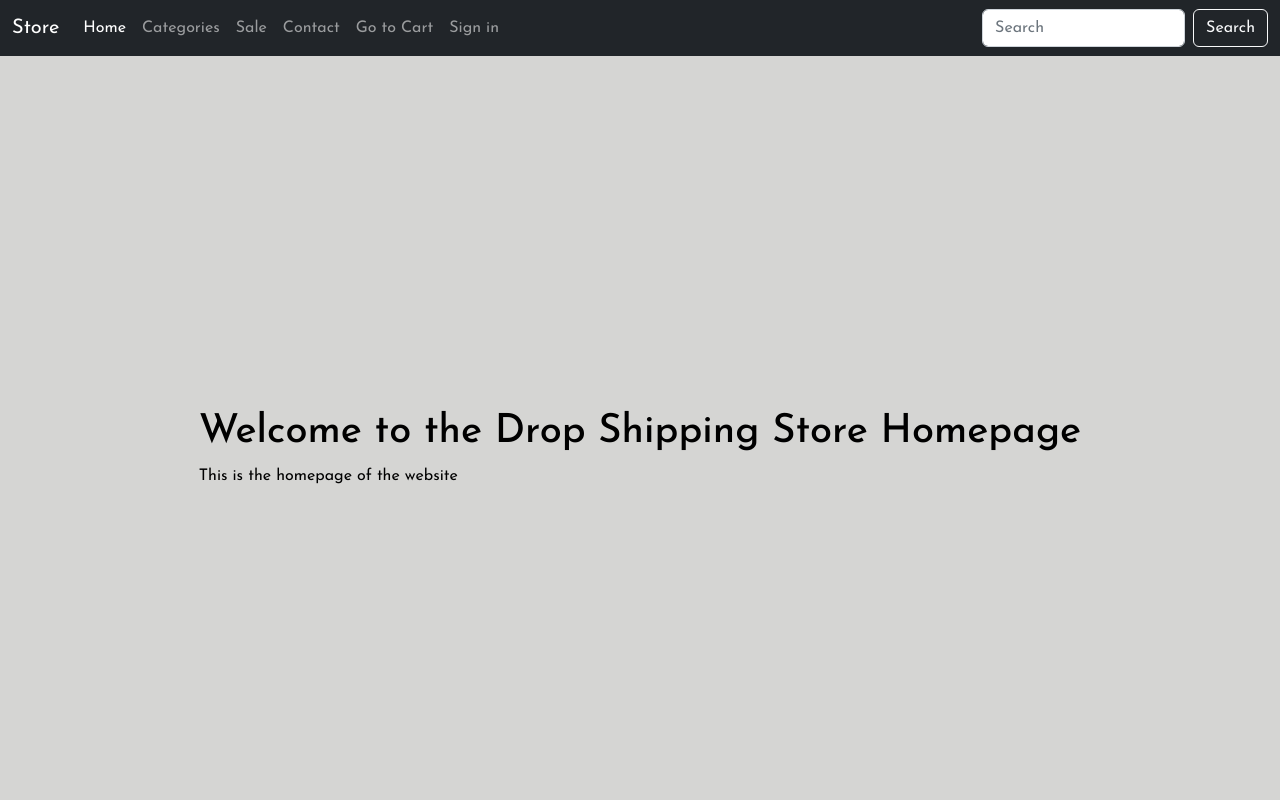
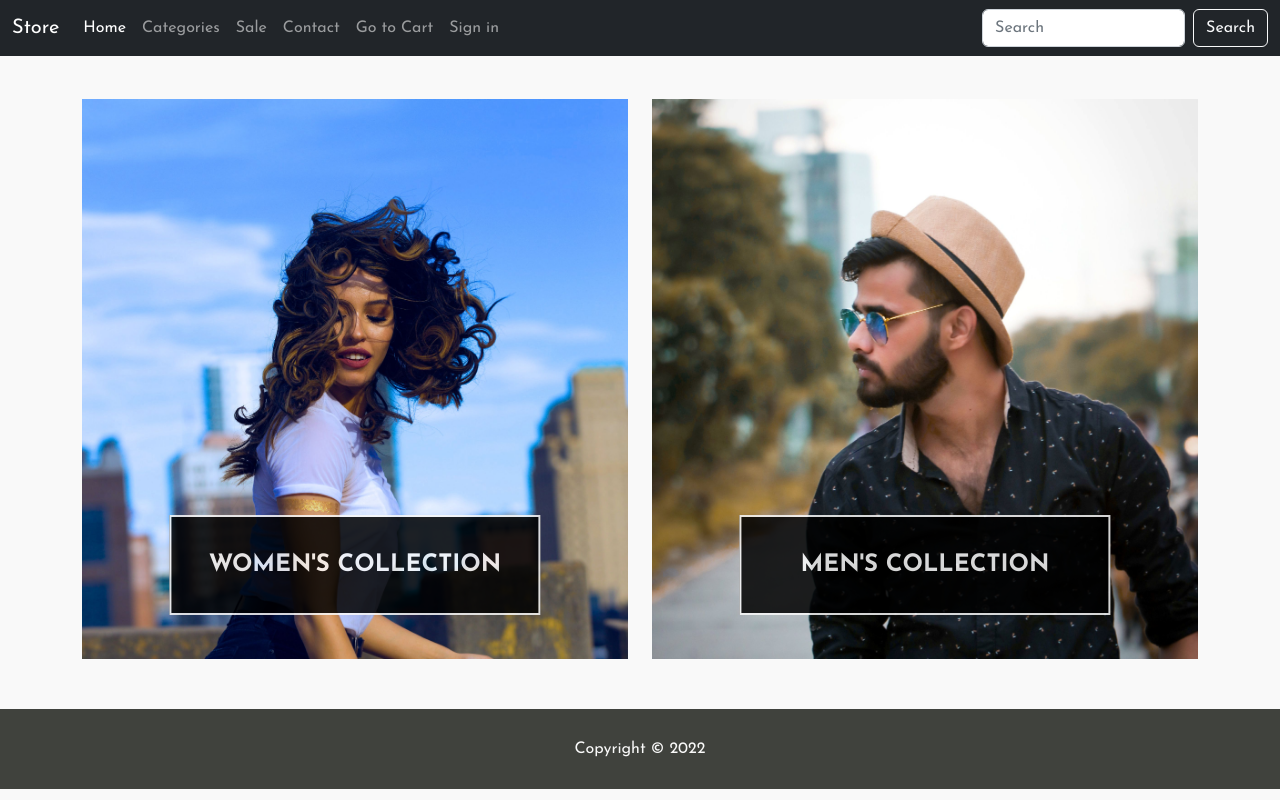
Before and after one commit to sedc-codecademy/sp2022-cp02-dsw-1, a website with bundled scripts: page client/index.html in a window 1280 px wide. Shown: the top 800 px of the page. Built offline with nearby package versions, Linux system fonts and the light colour scheme; a web font is replaced by a local one.

Commit message:
added homepage top section

```diff
--- a/client/src/views/homepage.view.js
+++ b/client/src/views/homepage.view.js
@@ -1,10 +1,36 @@
 export default class HomepageView {
     static render() {
         return `
-            <div class="homepage">
-                <h1>Welcome to the Drop Shipping Store Homepage</h1>
-                <p>This is the homepage of the website</p>
+        <!-- Homepage Top Section -->
+        <section class="homepage-top-section">
+          <div class="container">
+            <div class="row">
+              <div class="col-12 col-md-6 homepage-top-section__link position-relative">
+                <a href="/#/women">
+                  <img src="../images/main-woman-medium.jpg" alt="female model">
+                </a>
+                <div class="homepage-top-section__button-container">
+                  <div class="homepage-top-section__button">
+                    <div class="homepage-top-section__button__slide"></div>
+                    <a href="#" class='homepage-top-section__link'>Women's Collection</a>
+                  </div>
+                </div>
+              </div>
+              <div class="col-12 col-md-6 homepage-top-section__link position-relative">
+                <a href="/#/men">
+                  <img src="../images/main-man-medium.jpg" alt="male model">
+                </a>
+                <div class="homepage-top-section__button-container">
+                  <div class="homepage-top-section__button">
+                    <div class="homepage-top-section__button__slide"></div>
+                    <a href="#" class='homepage-top-section__link'>Men's Collection</a>
+                  </div>
+                </div>
+              </div>
             </div>
+          </div>
+        </section>
+        <!-- End of Homepage Top Section -->
         `;
     }
 }
--- a/client/style.css
+++ b/client/style.css
@@ -26,6 +26,8 @@
 	margin: 0;
 }
 body {
+	background-color: var(--cultured);
+	color: var(--black);
 	min-height: 100vh;
 	font-family: var(--body-font-family);
 	line-height: 1.5;
@@ -36,8 +38,8 @@ picture,
 video,
 canvas,
 svg {
-	display: block;
 	max-width: 100%;
+	height: auto;
 }
 input,
 button,
@@ -60,13 +62,13 @@ h6 {
 /*******************************************************/
 
 #main-container {
-	background-color: var(--light-gray);
+	/* background-color: var(--light-gray);
 	color: var(--black);
 	min-height: 100vh;
 	display: flex;
 	flex-direction: column;
 	justify-content: center;
-	align-items: center;
+	align-items: center; */
 }
 /*******************************************************/
 /********************    Navbar    *********************/
@@ -76,8 +78,9 @@ h6 {
 /********************    Footer    *********************/
 /*******************************************************/
 footer {
+	margin-top: 4em;
 	width: 100%;
-	height: 7em;
+	height: 5em;
 	background-color: var(--black-olive);
 	color: var(--cultured);
 	padding: 1rem;
@@ -89,7 +92,90 @@ footer {
 /*******************************************************/
 /********************    Homepage    *******************/
 /*******************************************************/
-
+.homepage-top-section__link {
+	position: relative;
+}
+.homepage-top-section img {
+	height: 95%;
+	margin-top: 1.8em;
+	aspect-ratio: 1/1;
+	object-fit: cover;
+}
+.homepage-top-section__button-container {
+	position: absolute;
+	bottom: 1.5em;
+	left: 50%;
+	transform: translateX(-50%);
+}
+.homepage-top-section__button {
+	display: inline-flex;
+	height: 3em;
+	width: 14em;
+	border: 2px solid var(--cultured);
+	margin: 0.125em 0.125em;
+	background-color: var(--black);
+	opacity: 0.85;
+	text-transform: uppercase;
+	align-items: center;
+	justify-content: center;
+	position: relative;
+	overflow: hidden;
+	cursor: pointer;
+}
+.homepage-top-section__link {
+	color: var(--cultured);
+	font-weight: 400;
+	text-decoration: none;
+	position: relative;
+	transition: all .25s ease-Out;
+}
+.homepage-top-section__button__slide {
+	width: 100%;
+	height: 100%;
+	left: -14em;
+	background: var(--cultured);
+	position: absolute;
+	transition: all .35s ease-Out;
+	bottom: 0;
+}
+.homepage-top-section__button:hover .homepage-top-section__button__slide {
+	left: 0;
+}
+.homepage-top-section__button:hover .homepage-top-section__link {
+	color: var(--black);
+}
+@media only screen and (min-width: 480px) {
+	.homepage-top-section__link {
+		font-weight: 700;
+	}
+	.homepage-top-section__button {
+		width: 18em;
+		margin: 1.25em 1.25em;
+	}
+	.homepage-top-section__button__slide {
+		left: -18em;
+	}
+}
+@media only screen and (min-width: 780px) {
+	.homepage-top-section__button-container {
+		bottom: 0;
+	}
+	.homepage-top-section__button {
+		width: 29vw;
+		padding: 2em 1em;
+	}
+	.homepage-top-section__button__slide {
+		left: -29vw;
+	}
+}
+@media only screen and (min-width: 1190px) {
+	.homepage-top-section__link {
+		font-size: 1.5rem;
+	}
+	.homepage-top-section__button {
+		width: 29vw;
+	}
+}
 /*******************************************************/
 /********************    Categories    *******************/
 /*******************************************************/
@@ -118,7 +204,7 @@ footer {
 /*******************************************************/
 /*******************    On Sale    *********************/
 /*******************************************************/
-.container {
+/* .container {
 	width: 100%;
 	padding-right: var(--bs-gutter-x, 0.75rem);
 	padding-left: var(--bs-gutter-x, 0.75rem);
@@ -135,7 +221,7 @@ footer {
 	background-clip: border-box;
 	border-radius: 0.25rem;
 	box-shadow: rgba(0, 0, 0, 0.24) 0px 3px 8px;
-}
+} */
 /*******************************************************/
 /*******************    Cart    ************************/
 /*******************************************************/
@@ -152,7 +238,7 @@ footer {
 	margin-top: 2em;
 }
 .gradient-form {
-	background-color: var(--light-gray);
+	background-color: var(--cultured);
 	margin-top: 5em;
 }
 
```
Also changed, not shown: client/images/main-man-medium.jpg (added), client/images/main-woman-medium.jpg (added).
